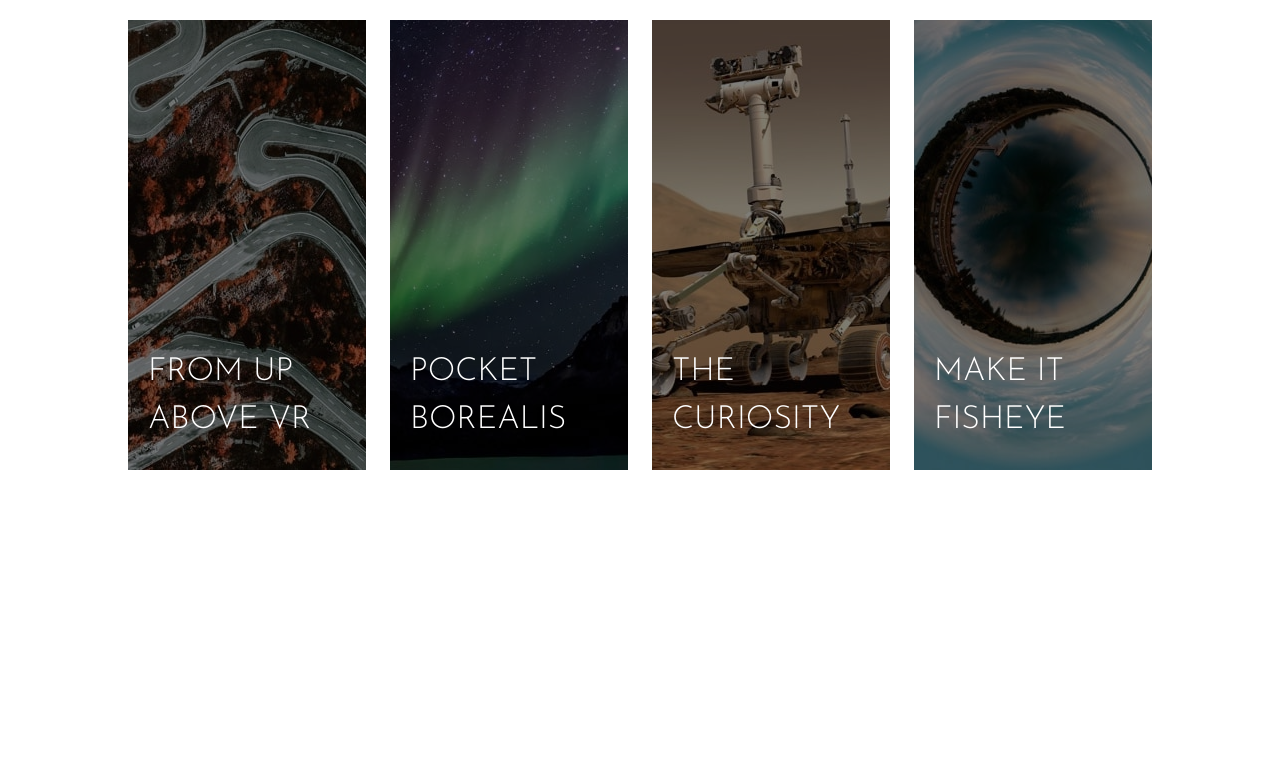
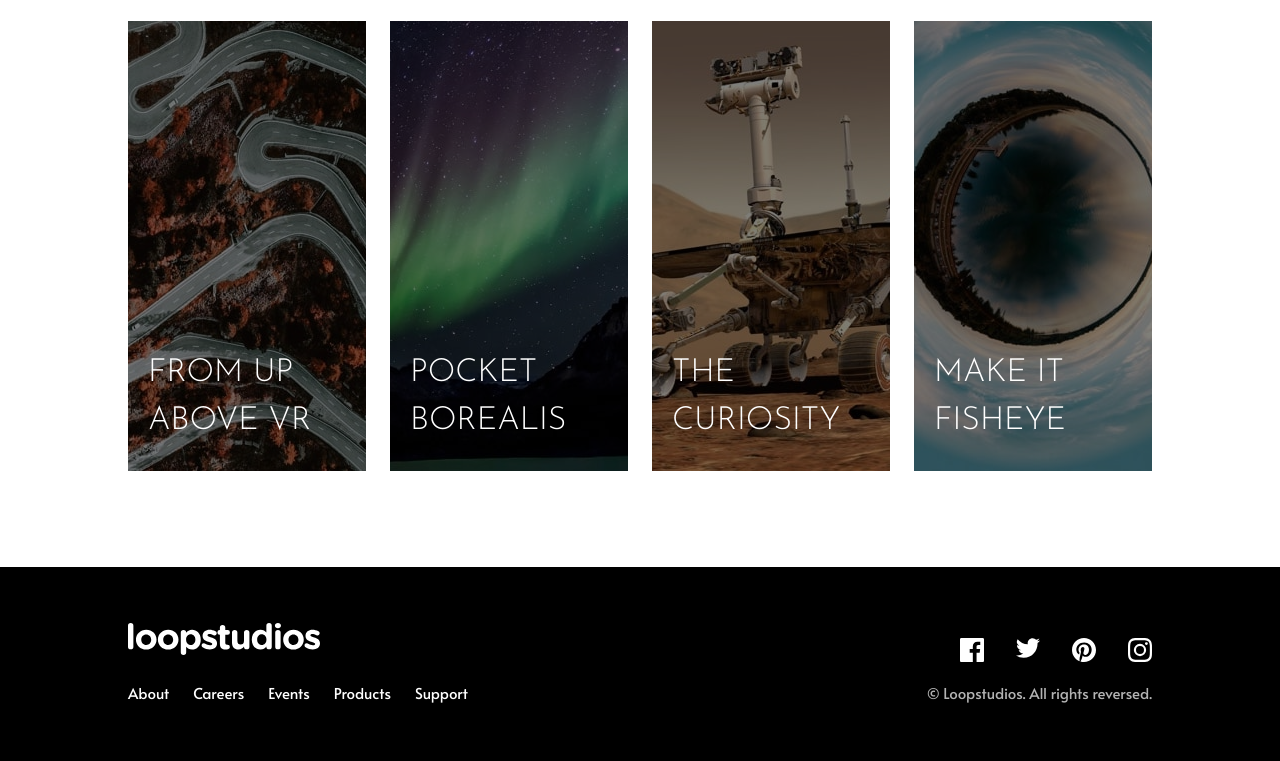
Before and after one commit to jmnyarega/loopstudios, an Eleventy site: page src/index.njk in a window 1280 px wide. Shown: the part 1868-2629 px from the top of the page. Before the commit the page ends 2338 px from the top, so only its background shows below. Built offline with nearby package versions, Linux system fonts and the light colour scheme; Eleventy itself is replaced by a stand-in of ours; files that its build step writes are made by us from their sources.

Commit message:
- Footer ...

```diff
--- a/src/css/components/_creations.scss
+++ b/src/css/components/_creations.scss
@@ -100,11 +100,21 @@
         text-decoration: none;
         text-transform: uppercase;
         color: $black;
+        font-size: 0.875rem;
+
         padding: 0.9375em 2.6875em;
-        font-size: 0.875rem;
-        outline: 1px solid;
+        border: 1px solid;
         max-width: 50%;
         margin-inline: auto;
+
+        transition: all 200ms linear;
+
+        &:hover, &:focus {
+            color: $white;
+            background-color: $black;
+            outline: 1px solid;
+            outline-offset: -5px;
+        }
 
         @media (min-width: 45rem) {
             grid-area: button;
--- /dev/null
+++ b/src/css/components/_footer.scss
@@ -0,0 +1,111 @@
+@import '../abstract/colors';
+
+.footer {
+    margin-top: 6rem;
+    padding-block: 3.5rem;
+    background-color: $black;
+    text-align: center;
+    color: $white;
+
+    @media (min-width: 45rem) {
+        .container {
+            display: grid;
+            grid-template-areas: "logo social"
+            "links copyright";
+        }
+    }
+
+    &__img {
+        margin-inline: auto;
+        grid-area: logo;
+        @media (min-width: 45rem) {
+            margin-inline: initial;
+        }
+    }
+
+    &__links {
+        list-style: none;
+        display: flex;
+        flex-direction: column;
+        gap: 1.5rem 0;
+
+        margin-block: 2rem 3rem;
+
+        grid-area: links;
+        @media (min-width: 45rem) {
+            flex-direction: unset;
+            gap: 0 1.5rem;
+            margin-block: 0;
+        }
+    }
+
+    &__link {
+        text-decoration: none;
+        text-transform: capitalize;
+        font: inherit;
+        color: inherit;
+        outline: none;
+        position: relative;
+
+        &::after {
+            content: "";
+            background-color: currentColor;
+            height: 2px;
+
+            position: absolute;
+            bottom: -2px;
+            left: 100%;
+            right: 100%;
+
+            transition: all 200ms linear;
+        }
+        &:hover::after, &:focus::after {
+            left: 0;
+            right: 0;
+        }
+    }
+
+    &__social {
+        display: flex;
+        justify-content: center;
+        gap: 0 2rem;
+        margin-bottom: 1.25rem;
+        grid-area: social;
+
+        list-style: none;
+        a {
+            text-decoration: none;
+            color: inherit;
+            outline: none;
+
+            position: relative;
+            &::after {
+                content: "";
+                background-color: currentColor;
+                display: block;
+                height: 2px;
+                width: 0;
+
+                position: absolute;
+                bottom: -1.75rem;
+
+                transition: all 200ms linear;
+            }
+            &:hover::after, &:focus::after {
+                width: 1.625rem;
+            }
+        }
+
+        @media (min-width: 45rem) {
+            justify-content: flex-end;
+        }
+    }
+
+    &__copyright {
+        opacity: 0.7;
+        grid-area: copyright;
+        @media (min-width: 45rem) {
+            text-align: right;
+        }
+    }
+}
--- a/src/css/components/_header.scss
+++ b/src/css/components/_header.scss
@@ -53,6 +53,7 @@
 
         &__link {
             text-decoration: none;
+            outline: none;
             text-transform: uppercase;
 
             font-family: $ff-alt;
@@ -80,7 +81,7 @@
                 transition: all 200ms linear;
             }
 
-            &:hover::after {
+            &:hover::after, &:focus::after {
                 left: 0;
                 right: 0;
             }
--- a/src/css/components/_intro.scss
+++ b/src/css/components/_intro.scss
@@ -17,13 +17,13 @@
     }
 
     &__content {
-        padding: 3rem 2rem 0 2rem;
+        padding: 4rem 2rem 0 2rem;
 
         @media (min-width: 60rem) {
             align-self: flex-end;
             background-color: $white;
             transform: translateX(-90%);
-            padding: 3rem 0 0 5%;
+            padding: 4rem 0 0 5%;
             transition: all 250ms linear;
         }
 
--- a/src/css/style.scss
+++ b/src/css/style.scss
@@ -8,3 +8,4 @@
 @import './components/hero';
 @import './components/intro';
 @import './components/creations';
+@import './components/footer';
--- a/src/index.njk
+++ b/src/index.njk
@@ -119,4 +119,40 @@ images:
     {%- endfor -%}
     <a href="#0" class="creations__button"> see all </a>
   </section>
+  <footer class="footer">
+    <div class="container">
+      <img class="footer__img" src="./images/logo.svg" alt="logo footer" />
+      <ul class="footer__links">
+        <li><a class="footer__link" href="#0">about</a></li>
+        <li><a class="footer__link" href="#0">careers</a></li>
+        <li><a href="#0" class="footer__link">events</a></li>
+        <li><a href="#0" class="footer__link">products</a></li>
+        <li><a href="#0" class="footer__link">support</a></li>
+      </ul>
+      <ul class="footer__social">
+        <li>
+          <a href="#0">
+            <!-- asdasd -->
+            <img src="./images/icon-facebook.svg" alt="Facebook" />
+          </a>
+        </li>
+        <li>
+          <a href="#0">
+            <img src="./images/icon-twitter.svg" alt="Twitter" />
+          </a>
+        </li>
+        <li>
+          <a href="#0">
+            <img src="./images/icon-pinterest.svg" alt="Pinterest" />
+          </a>
+        </li>
+        <li>
+          <a href="#0">
+            <img src="./images/icon-instagram.svg" alt="Instagram" />
+          </a>
+        </li>
+      </ul>
+      <p class="footer__copyright">&copy; {{ title }}. All rights reversed.</p>
+    </div>
+  </footer>
 </main>
```
Also changed, not shown: public/css/style.css, public/index.html.
